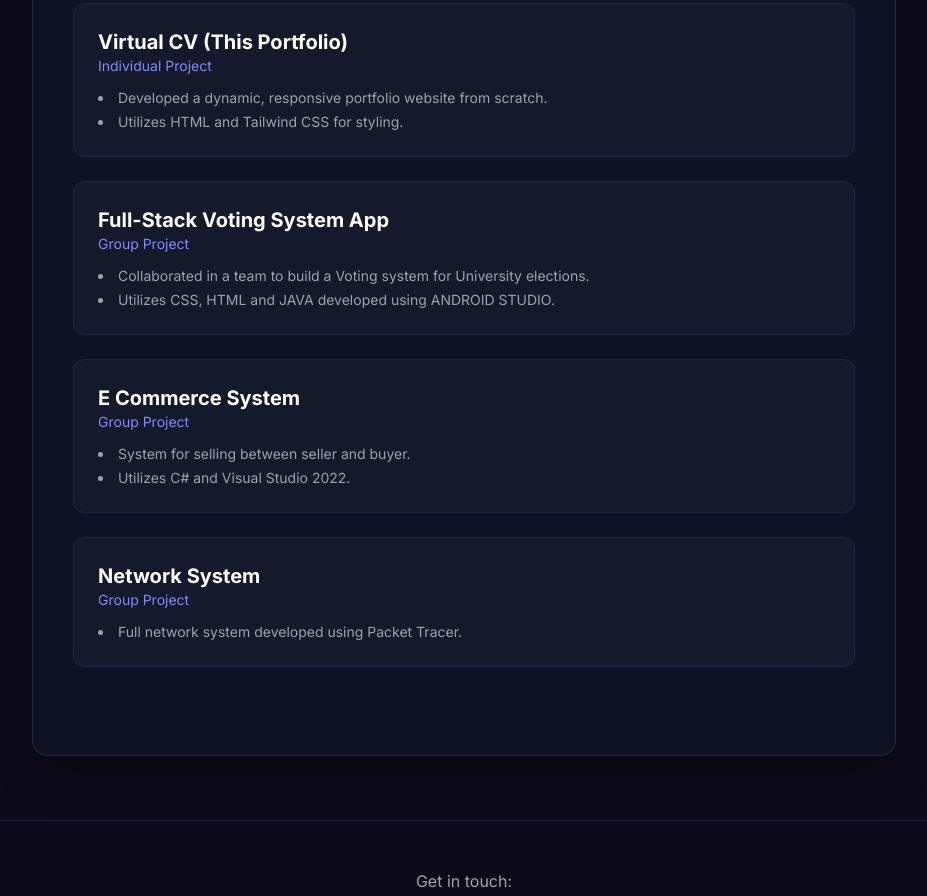
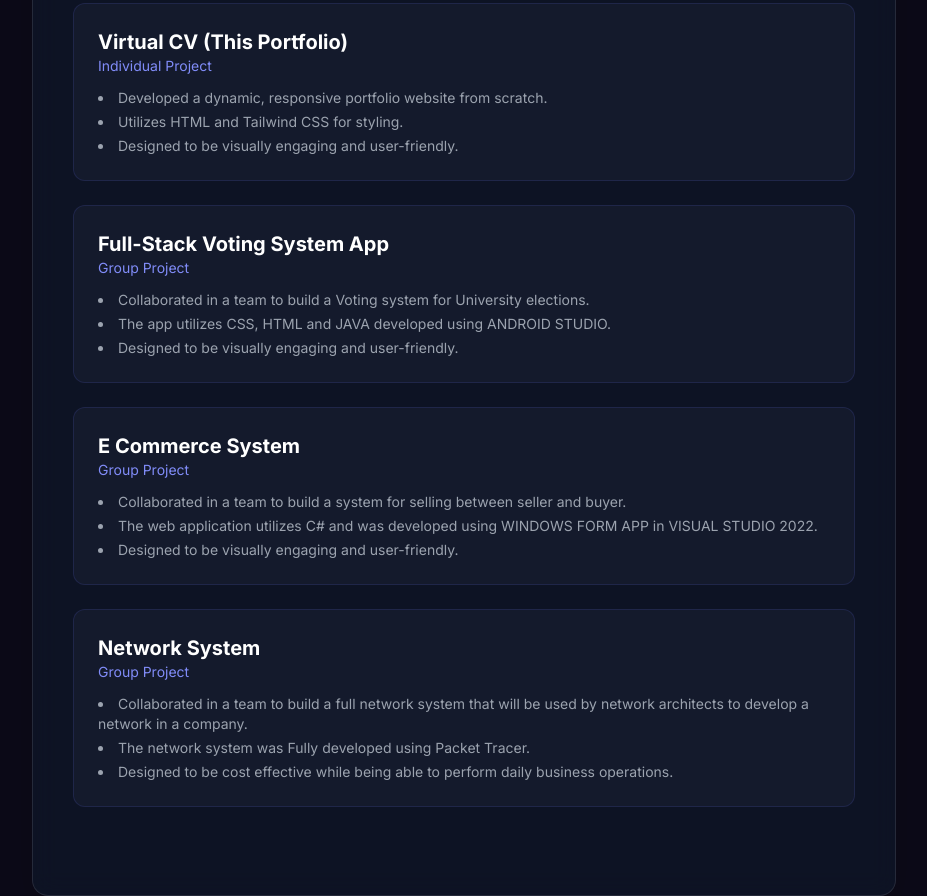
Before and after one commit to ItumelengKganyago/https---github.com-ItumelengKganyago-My-CV-Portfolio, a plain HTML site: page index.html in a window 1280 px wide. Shown: the part 2890-3786 px from the top of the page, without its empty margins (176-1103 px from the left). Drawn offline with nearby package versions, Linux system fonts and the light colour scheme.

Commit message:
Update index.html

```diff
--- a/index.html
+++ b/index.html
@@ -203,6 +203,7 @@
 
             <section id="projects" class="mb-12">
                 <h2 class="text-3xl font-bold text-white border-b-2 border-indigo-500 pb-3 mb-6">Projects</h2>
+
                 <div class="space-y-6">
                     <div class="item-container">
                         <h3 class="text-xl font-bold text-white">Virtual CV (This Portfolio)</h3>
@@ -210,33 +211,41 @@
                         <ul class="text-sm text-gray-400 list-disc list-inside space-y-1">
                             <li>Developed a dynamic, responsive portfolio website from scratch.</li>
                             <li>Utilizes HTML and Tailwind CSS for styling.</li>
+                            <li>Designed to be visually engaging and user-friendly.</li>
                         </ul>
                     </div>
+
                     <div class="item-container">
                         <h3 class="text-xl font-bold text-white">Full-Stack Voting System App</h3>
                         <p class="text-indigo-400 text-sm mb-3">Group Project</p>
                         <ul class="text-sm text-gray-400 list-disc list-inside space-y-1">
                             <li>Collaborated in a team to build a Voting system for University elections.</li>
-                            <li>Utilizes CSS, HTML and JAVA developed using ANDROID STUDIO.</li>
+                            <li>The app utilizes CSS, HTML and JAVA developed using ANDROID STUDIO.</li>
+                            <li>Designed to be visually engaging and user-friendly.</li>
                         </ul>
                     </div>
+
                     <div class="item-container">
                         <h3 class="text-xl font-bold text-white">E Commerce System</h3>
                         <p class="text-indigo-400 text-sm mb-3">Group Project</p>
                         <ul class="text-sm text-gray-400 list-disc list-inside space-y-1">
-                            <li>System for selling between seller and buyer.</li>
-                            <li>Utilizes C# and Visual Studio 2022.</li>
+                            <li>Collaborated in a team to build a system for selling between seller and buyer.</li>
+                            <li>The web application utilizes C# and was developed using WINDOWS FORM APP in VISUAL STUDIO 2022.</li>
+                            <li>Designed to be visually engaging and user-friendly.</li>
                         </ul>
                     </div>
+
                     <div class="item-container">
                         <h3 class="text-xl font-bold text-white">Network System</h3>
                         <p class="text-indigo-400 text-sm mb-3">Group Project</p>
                         <ul class="text-sm text-gray-400 list-disc list-inside space-y-1">
-                            <li>Full network system developed using Packet Tracer.</li>
+                            <li>Collaborated in a team to build a full network system that will be used by network architects to develop a network in a company.</li>
+                            <li>The network system was Fully developed using Packet Tracer.</li>
+                            <li>Designed to be cost effective while being able to perform daily business operations.</li>
                         </ul>
                     </div>
                 </div>
-            </section>
+        </section>
         </div>
     </main>
 
```
